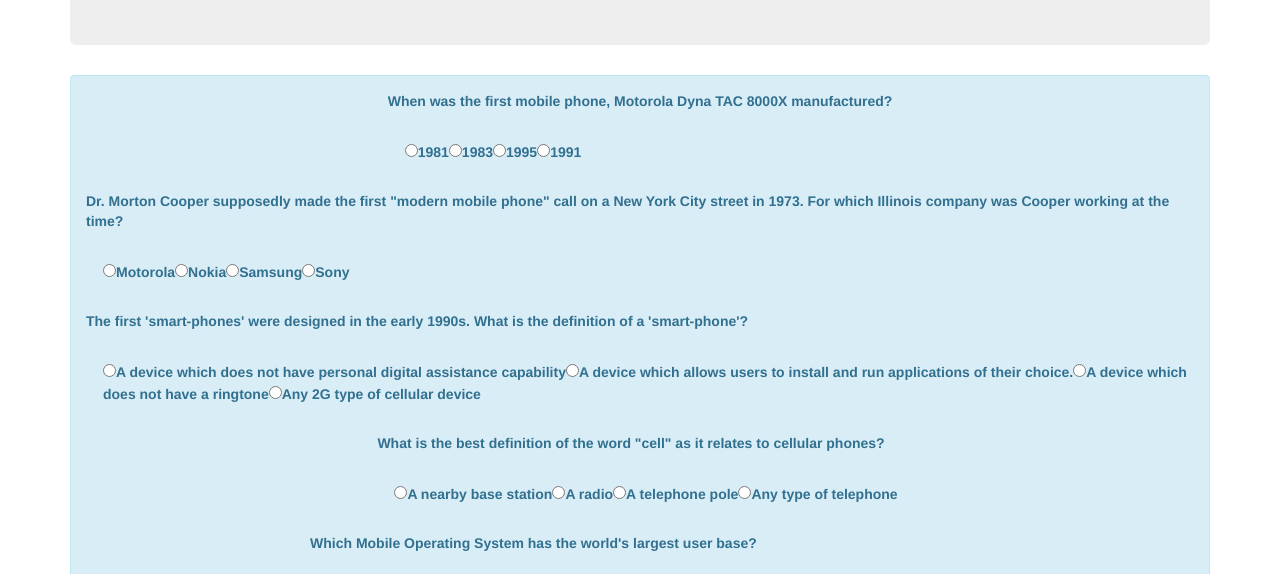
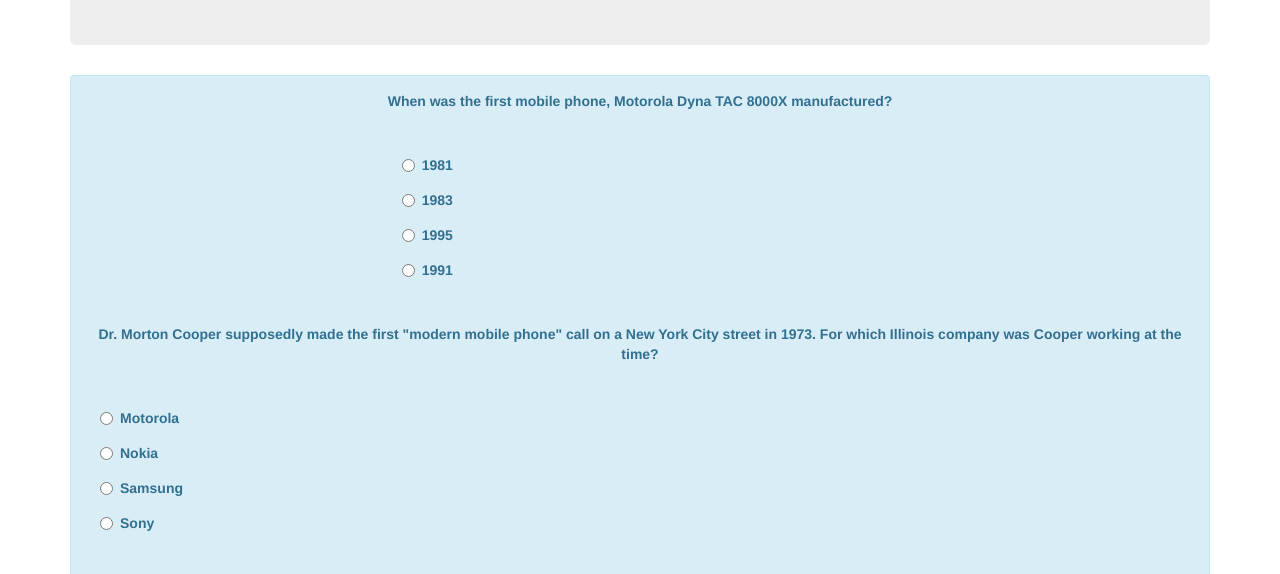
Before and after one commit to sanishj/TriviaGame, a plain HTML site: page index.html in a window 1280 px wide. Both pictures are taken after a click on the button "start". Shown: the part 196-770 px from the top of the page. Drawn offline with nearby package versions, Linux system fonts and the light colour scheme.

Commit message:
updated JS & CSS

```diff
--- a/assets/css/styles.css
+++ b/assets/css/styles.css
@@ -1,19 +1,4 @@
-/* Color Palette
-#2B2D42 - dark blue
-#8D99AE - light blue
-#EDF2F4 - blue/white
-#EF233C - red
-FontFamily
-font-family: 'Bungee', cursive;
-font-family: 'Audiowide', cursive;
-*/
 
-
-/*.panal {
-    padding: 50px;
-    display: none;
-}
-*/
 
 .question {
     margin-bottom: 24px;
@@ -24,3 +9,10 @@ font-family: 'Audiowide', cursive;
     text-align: left;
     padding: 5px;
 }
+
+label {
+    /* display: inline-block; */
+    max-width: 100%;
+    margin-bottom: 5px;
+    font-weight: 700;
+}
--- a/assets/javascript/trivia.js
+++ b/assets/javascript/trivia.js
@@ -21,11 +21,6 @@ $(document).ready(function() {
         'correctAnswer': "A device which allows users to install and run applications of their choice."
     }, {
         'questionNum': 4,
-        'question': 'What is the best definition of the word "cell" as it relates to cellular phones?',
-        'answer': ['A nearby base station', 'A radio', 'A telephone pole', 'Any type of telephone'],
-        'correctAnswer': 'A radio'
-    }, {
-        'questionNum': 5,
         'question': "Which Mobile Operating System has the world's largest user base?",
         'answer': ["Apple's IOS", "Microsoft's Windows Mobile", "Research in Motion's BB10", "Google's Android OS"],
         'correctAnswer': "Google's Android OS"
@@ -43,7 +38,7 @@ $(document).ready(function() {
             var answerChosen = ($(this).attr('data-name'));
             var correct = (questions[this.name].correctAnswer);
             if (answerChosen === correct) {
-                alert("awesome");
+                alert("Correct!!");
                 right++;
                 // alert(right);
             } else {
@@ -62,17 +57,19 @@ $(document).ready(function() {
 
             var answerString = '';
 
-            questionString = '<label class="question text-left">' + questions[i].question + '</label>';
+            questionString = '<label class="question">' + questions[i].question + '</label>';
 
             for (var a = 0; a < questions[i].answer.length; a++) {
                 answerString +=
-                    '<input class="answer js-check  text-left" type="radio" name="' + i +
+                    '<label class="radio answer">' +
+                    '<input class="answer js-check" type="radio" name="' + i +
                     '" data-name="' + questions[i].answer[a] +
                     '">' + questions[i].answer[a] +
-                    '</input>';
+                    '</input>' +
+                    '</label>';
             }
 
-            $('#questions').append('<label class="question  text-left">' + questionString +
+            $('#questions').append('<label class="question">' + questionString +
                 '<div class="answer">' + answerString + '</div>' + '</label>');
         }
     }
```
